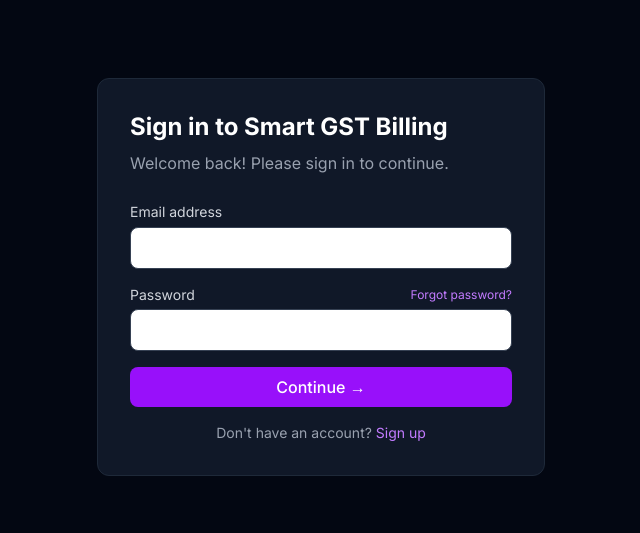
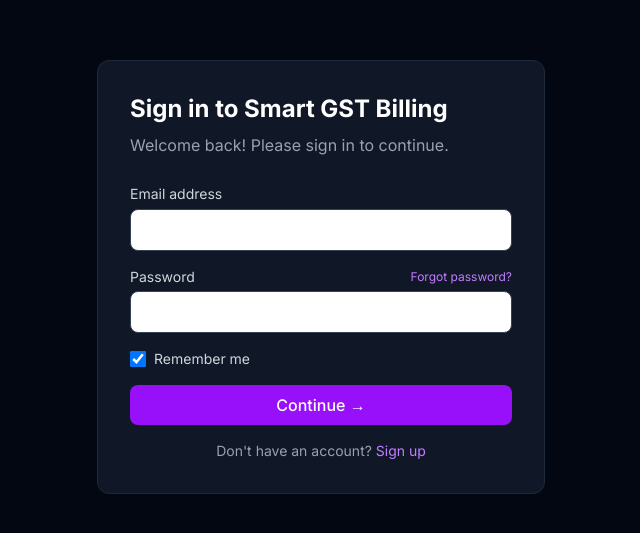
Before and after one commit to Gauravguddeti/billingsystem, a Next.js app: page /sign-in in a window 1280 px wide. Shown: the part 123-656 px from the top of the page, without its empty margins (319-959 px from the left). Built offline with nearby package versions, Linux system fonts and the light colour scheme.

Commit message:
fix(all): resolve print page break, pdf filename, auth remember me, and fix build error

```diff
--- a/app/sign-in/page.tsx
+++ b/app/sign-in/page.tsx
@@ -7,6 +7,7 @@ export default function SignInPage() {
   const router = useRouter();
   const [email, setEmail] = useState('');
   const [password, setPassword] = useState('');
+  const [rememberMe, setRememberMe] = useState(true);
   const [error, setError] = useState('');
   const [loading, setLoading] = useState(false);
 
@@ -18,7 +19,7 @@ export default function SignInPage() {
     let authError: any = null;
 
     try {
-      const { error } = await authClient.signIn.email({ email, password });
+      const { error } = await authClient.signIn.email({ email, password, rememberMe });
       authError = error;
     } catch (e: any) {
       authError = e;
@@ -43,15 +44,15 @@ export default function SignInPage() {
           if (migrateRes.ok) {
             // Migration succeeded — now sign in properly via Neon Auth
             try {
-              const { error: retryError } = await authClient.signIn.email({ email, password });
+              const { error: retryError } = await authClient.signIn.email({ email, password, rememberMe });
               if (retryError) {
-                setError('Migration done but sign in failed — try again');
+                setError(`Migration done but sign in failed: ${retryError.message || JSON.stringify(retryError)}`);
               } else {
                 router.push('/');
                 router.refresh();
               }
             } catch (retryE: any) {
-              setError('Migration done but sign in failed — try again');
+              setError(`Migration done but sign in failed (exception): ${retryE.message || JSON.stringify(retryE)}`);
             }
           } else {
             // Migration failed = genuinely wrong credentials
@@ -97,6 +98,18 @@ export default function SignInPage() {
               required
             />
           </div>
+          <div className="flex items-center">
+            <input
+              id="remember-me"
+              type="checkbox"
+              checked={rememberMe}
+              onChange={e => setRememberMe(e.target.checked)}
+              className="h-4 w-4 rounded border-gray-700 bg-gray-800 text-purple-600 focus:ring-purple-500 focus:ring-offset-gray-900"
+            />
+            <label htmlFor="remember-me" className="ml-2 block text-sm text-gray-300">
+              Remember me
+            </label>
+          </div>
           <button
             type="submit" disabled={loading}
             className="w-full py-2 bg-purple-600 hover:bg-purple-700 text-white rounded-lg font-medium disabled:opacity-50 transition"
--- a/components/invoice/InvoicePrint.tsx
+++ b/components/invoice/InvoicePrint.tsx
@@ -54,7 +54,7 @@ export function InvoicePrint({ invoice, items, business, gstEnabled = true, prev
           /* Half-page (≤5 items) */
           .small-invoice { display: flex !important; flex-direction: column !important;
             min-height: 100mm; box-sizing: border-box; border-bottom: 1px dashed #888;
-            padding-bottom: 2mm; margin-bottom: 2mm; page-break-after: always; }
+            padding-bottom: 2mm; margin-bottom: 2mm; }
           .small-invoice .print-footer { margin-top: auto !important; padding-top: 5px !important; }
           .small-invoice h1 { font-size: 17px !important; margin: 0 0 3px 0 !important; }
           .small-invoice h2 { font-size: 15px !important; margin: 0 0 3px 0 !important; }
```
